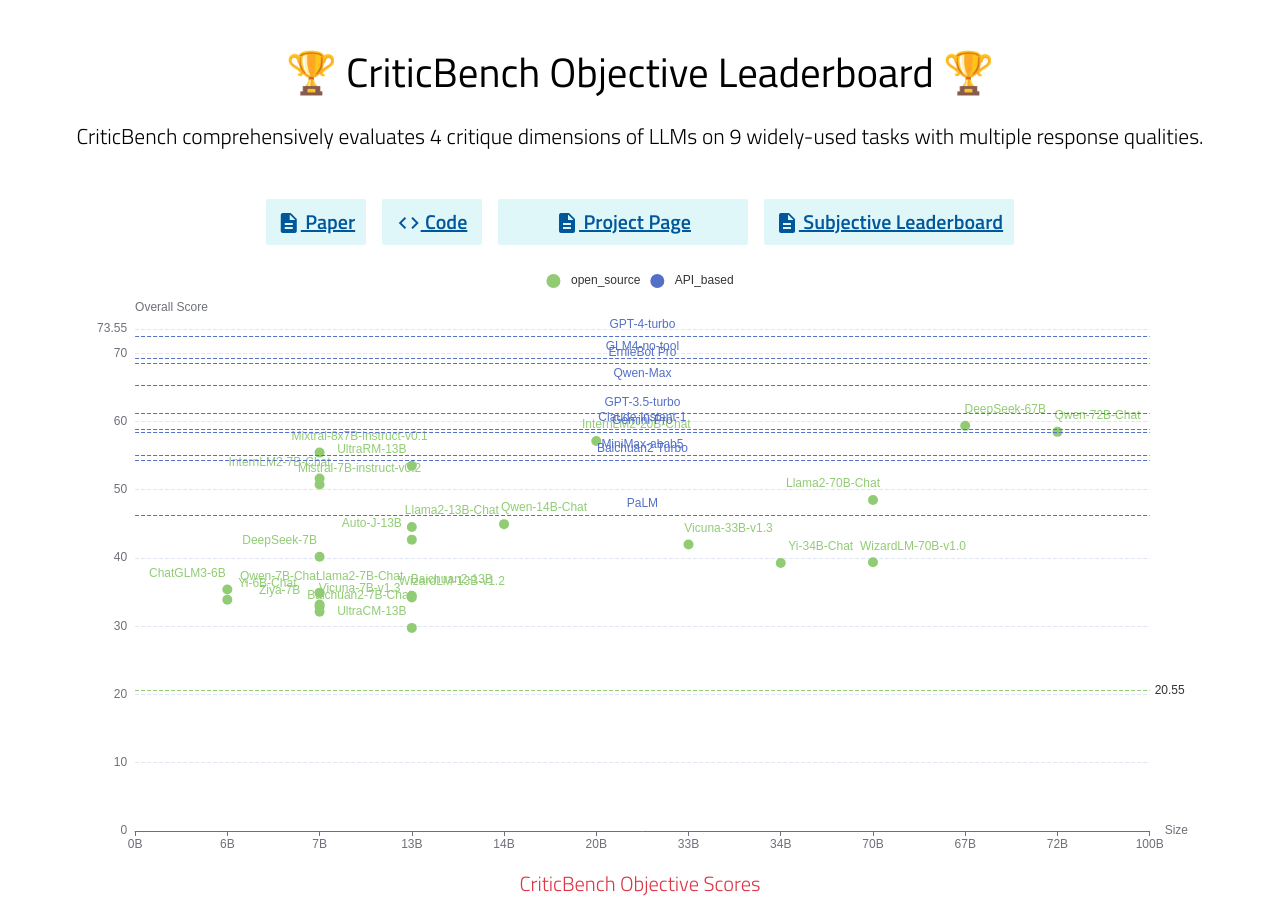
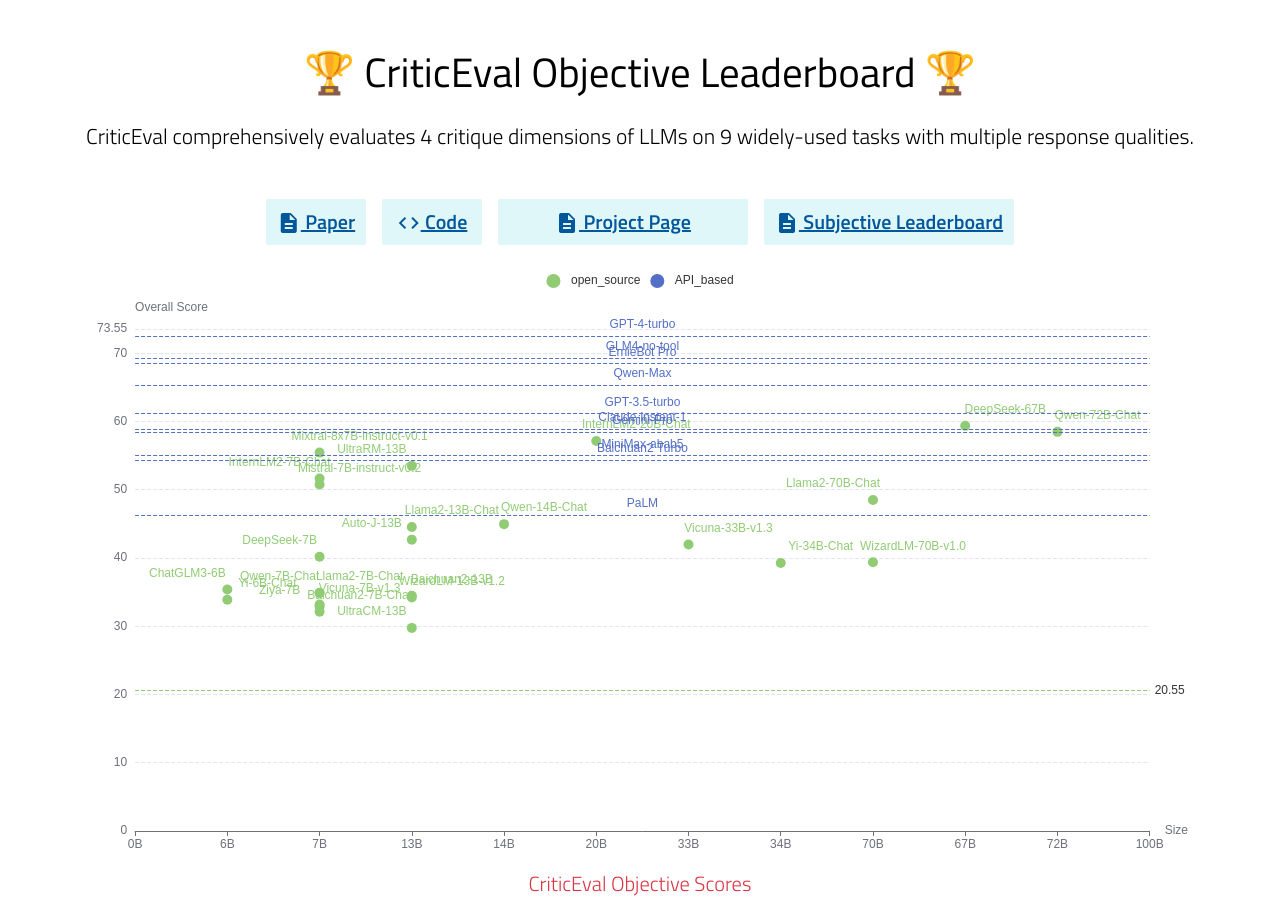
Before and after one commit to open-compass/CriticEval, a plain HTML site: page docs/leaderboard_objective.html in a window 1280 px wide. Shown: the top 914 px of the page. Drawn offline with nearby package versions, Linux system fonts and the light colour scheme.

Commit message:
Update leaderboard_objective.html

```diff
--- a/docs/leaderboard_objective.html
+++ b/docs/leaderboard_objective.html
@@ -8,7 +8,7 @@
 
 <head>
   <meta charset="UTF-8">
-  <title>CriticBench Leaderboard</title>
+  <title>CriticEval Leaderboard</title>
   <script src="https://cdnjs.cloudflare.com/ajax/libs/PapaParse/5.3.0/papaparse.min.js"></script>
   <script src="https://cdn.jsdelivr.net/npm/echarts@5.3.3/dist/echarts.min.js"></script>
   <link href='https://fonts.googleapis.com/css?family=Titillium+Web:400,600,400italic,600italic,300,300italic' rel='stylesheet' type='text/css'>
@@ -188,15 +188,15 @@
 <body>
 <div class="container">
   <div id="content" class="container-fluid d-flex flex-column align-items-center gap-3">
-    <h1 class="text-nowrap mt-5">🏆 CriticBench Objective Leaderboard 🏆</h1>
-    <h3 class="fw-light text-nowrap"><small id="warning">CriticBench comprehensively evaluates 4 critique dimensions of LLMs on 9 widely-used tasks with multiple response qualities.<br></small></h3>
+    <h1 class="text-nowrap mt-5">🏆 CriticEval Objective Leaderboard 🏆</h1>
+    <h3 class="fw-light text-nowrap"><small id="warning">CriticEval comprehensively evaluates 4 critique dimensions of LLMs on 9 widely-used tasks with multiple response qualities.<br></small></h3>
     <div style="clear: both">
       <div class="paper-btn-parent">
       <a class="paper-btn-small" href="https://arxiv.org/abs/2402.13764">
           <span class="material-icons"> description </span>
            Paper
       </a>
-      <a class="paper-btn-small" href="https://github.com/open-compass/CriticBench">
+      <a class="paper-btn-small" href="https://github.com/open-compass/CriticEval">
           <span class="material-icons"> code </span>
           Code
       </a>
@@ -219,7 +219,7 @@
           <table id="plused" class="table table-responsive table-striped table-bordered flex-shrink-1 border border-success border-3"></table>
         </div> -->
         <div class="container-fluid d-flex flex-column align-items-center">
-          <label for="origin" class="text-danger mb-3"> CriticBench Objective Scores</label>
+          <label for="origin" class="text-danger mb-3"> CriticEval Objective Scores</label>
           <table id="origin" class="table table-responsive table-striped table-bordered flex-shrink-1 border border-danger border-3"></table>
         </div>
       </div>
```
